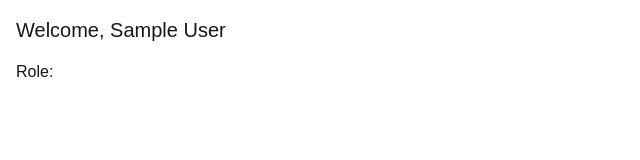
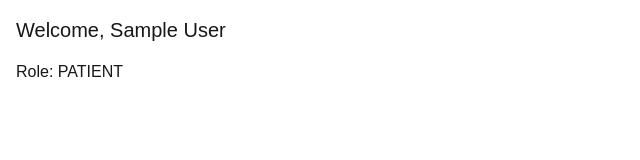
Before and after one commit to younuskamal/medi_book_nextjs, a Next.js app: page /dashboard in a window 1280 px wide. Shown: the top 160 px of the page, without its empty margins (0-640 px from the left). Built offline with nearby package versions, Linux system fonts and the light colour scheme; no server answers; the database is empty; sample sign-in values are in the browser's storage.

Commit message:
feat: manage and update appointments

```diff
--- /dev/null
+++ b/app/api/appointments/[id]/route.ts
@@ -0,0 +1,45 @@
+import { NextRequest, NextResponse } from 'next/server';
+import { getServerSession } from 'next-auth';
+import { authOptions } from '@/lib/auth';
+import { prisma } from '@/lib/prisma';
+import { AppointmentStatus } from '@prisma/client';
+
+export async function PATCH(
+  req: NextRequest,
+  { params }: { params: { id: string } }
+) {
+  const session = await getServerSession(authOptions);
+  const user = session?.user as { id?: string; role?: string } | undefined;
+  if (!user) {
+    return NextResponse.json({ error: 'Unauthorized' }, { status: 401 });
+  }
+
+  const { status } = await req.json();
+  if (!status || !Object.values(AppointmentStatus).includes(status)) {
+    return NextResponse.json({ error: 'Invalid status' }, { status: 400 });
+  }
+
+  const appointment = await prisma.appointment.findUnique({
+    where: { id: params.id },
+  });
+  if (!appointment) {
+    return NextResponse.json({ error: 'Not found' }, { status: 404 });
+  }
+
+  if (user.role === 'DOCTOR') {
+    const doctor = await prisma.doctorProfile.findUnique({
+      where: { userId: user.id! },
+      select: { id: true },
+    });
+    if (!doctor || appointment.doctorId !== doctor.id) {
+      return NextResponse.json({ error: 'Forbidden' }, { status: 403 });
+    }
+  }
+
+  const updated = await prisma.appointment.update({
+    where: { id: params.id },
+    data: { status },
+  });
+
+  return NextResponse.json(updated);
+}
--- a/app/api/appointments/route.ts
+++ b/app/api/appointments/route.ts
@@ -2,6 +2,45 @@ import { NextRequest, NextResponse } from 'next/server';
 import { getServerSession } from 'next-auth';
 import { authOptions } from '@/lib/auth';
 import { prisma } from '@/lib/prisma';
+
+export async function GET() {
+  const session = await getServerSession(authOptions);
+  const user = session?.user as { id?: string; role?: string } | undefined;
+  if (!user) {
+    return NextResponse.json({ error: 'Unauthorized' }, { status: 401 });
+  }
+
+  if (user.role === 'DOCTOR') {
+    const doctor = await prisma.doctorProfile.findUnique({
+      where: { userId: user.id! },
+      select: { id: true },
+    });
+    if (!doctor) return NextResponse.json([]);
+    const appointments = await prisma.appointment.findMany({
+      where: { doctorId: doctor.id },
+      orderBy: { startsAtUTC: 'asc' },
+    });
+    return NextResponse.json(appointments);
+  }
+
+  if (user.role === 'PATIENT') {
+    const patient = await prisma.patientProfile.findUnique({
+      where: { userId: user.id! },
+      select: { id: true },
+    });
+    if (!patient) return NextResponse.json([]);
+    const appointments = await prisma.appointment.findMany({
+      where: { patientId: patient.id },
+      orderBy: { startsAtUTC: 'asc' },
+    });
+    return NextResponse.json(appointments);
+  }
+
+  const appointments = await prisma.appointment.findMany({
+    orderBy: { startsAtUTC: 'asc' },
+  });
+  return NextResponse.json(appointments);
+}
 
 export async function POST(req: NextRequest) {
   const session = await getServerSession(authOptions);
--- /dev/null
+++ b/app/dashboard/appointments-client.tsx
@@ -0,0 +1,70 @@
+'use client';
+
+import { useState } from 'react';
+
+interface Appointment {
+  id: string;
+  startsAtUTC: string;
+  endsAtUTC: string;
+  status: string;
+  patient?: { user: { name: string | null } };
+  doctor?: { user: { name: string | null } };
+}
+
+export default function AppointmentsClient({
+  role,
+  initial,
+}: {
+  role: string;
+  initial: Appointment[];
+}) {
+  const [appointments, setAppointments] = useState(initial);
+
+  const updateStatus = async (id: string, status: string) => {
+    const res = await fetch(`/api/appointments/${id}`, {
+      method: 'PATCH',
+      headers: { 'Content-Type': 'application/json' },
+      body: JSON.stringify({ status }),
+    });
+    if (res.ok) {
+      setAppointments((prev) =>
+        prev.map((a) => (a.id === id ? { ...a, status } : a))
+      );
+    } else {
+      alert('Failed to update');
+    }
+  };
+
+  return (
+    <ul>
+      {appointments.map((a) => (
+        <li key={a.id} className="border p-2 mb-2">
+          {role === 'DOCTOR' ? (
+            <p>Patient: {a.patient?.user.name}</p>
+          ) : (
+            <p>Doctor: {a.doctor?.user.name}</p>
+          )}
+          <p>
+            {new Date(a.startsAtUTC).toLocaleString()} -
+            {` `}
+            {new Date(a.endsAtUTC).toLocaleString()}
+          </p>
+          <p>Status: {a.status}</p>
+          {role === 'DOCTOR' && (
+            <div className="space-x-2 mt-2">
+              {['CONFIRMED', 'CANCELLED', 'DONE'].map((s) => (
+                <button
+                  key={s}
+                  onClick={() => updateStatus(a.id, s)}
+                  className="px-2 py-1 border"
+                >
+                  {s}
+                </button>
+              ))}
+            </div>
+          )}
+        </li>
+      ))}
+    </ul>
+  );
+}
--- a/app/dashboard/page.tsx
+++ b/app/dashboard/page.tsx
@@ -1,6 +1,14 @@
 import { getServerSession } from 'next-auth';
 import { authOptions } from '@/lib/auth';
 import { redirect } from 'next/navigation';
+import { prisma } from '@/lib/prisma';
+import AppointmentsClient from './appointments-client';
+import type { Appointment, User } from '@prisma/client';
+
+interface AppointmentWithUser extends Appointment {
+  patient?: { user: User | null } | null;
+  doctor?: { user: User | null } | null;
+}
 
 export default async function DashboardPage() {
   const session = await getServerSession(authOptions);
@@ -8,12 +16,51 @@ export default async function DashboardPage() {
     redirect('/login');
   }
 
-  const role = (session.user as { role?: string }).role;
+  const role = (session.user as { role?: string }).role ?? 'PATIENT';
+
+  let appointments: AppointmentWithUser[] = [];
+  if (role === 'DOCTOR') {
+    const doctor = await prisma.doctorProfile.findUnique({
+      where: { userId: (session.user as { id?: string }).id! },
+      select: { id: true },
+    });
+    if (doctor) {
+      appointments = await prisma.appointment.findMany({
+        where: { doctorId: doctor.id },
+        include: { patient: { include: { user: true } } },
+        orderBy: { startsAtUTC: 'asc' },
+      });
+    }
+  } else if (role === 'PATIENT') {
+    const patient = await prisma.patientProfile.findUnique({
+      where: { userId: (session.user as { id?: string }).id! },
+      select: { id: true },
+    });
+    if (patient) {
+      appointments = await prisma.appointment.findMany({
+        where: { patientId: patient.id },
+        include: { doctor: { include: { user: true } } },
+        orderBy: { startsAtUTC: 'asc' },
+      });
+    }
+  }
+
+  const serialized = appointments.map((a) => ({
+    id: a.id,
+    startsAtUTC: a.startsAtUTC.toISOString(),
+    endsAtUTC: a.endsAtUTC.toISOString(),
+    status: a.status,
+    patient: a.patient ? { user: { name: a.patient.user?.name ?? null } } : undefined,
+    doctor: a.doctor ? { user: { name: a.doctor.user?.name ?? null } } : undefined,
+  }));
 
   return (
     <div className="p-4">
       <h1 className="text-xl mb-4">Welcome, {session.user?.name}</h1>
-      <p>Role: {role}</p>
+      <p className="mb-4">Role: {role}</p>
+      {serialized.length > 0 && (
+        <AppointmentsClient role={role} initial={serialized} />
+      )}
     </div>
   );
 }
```
